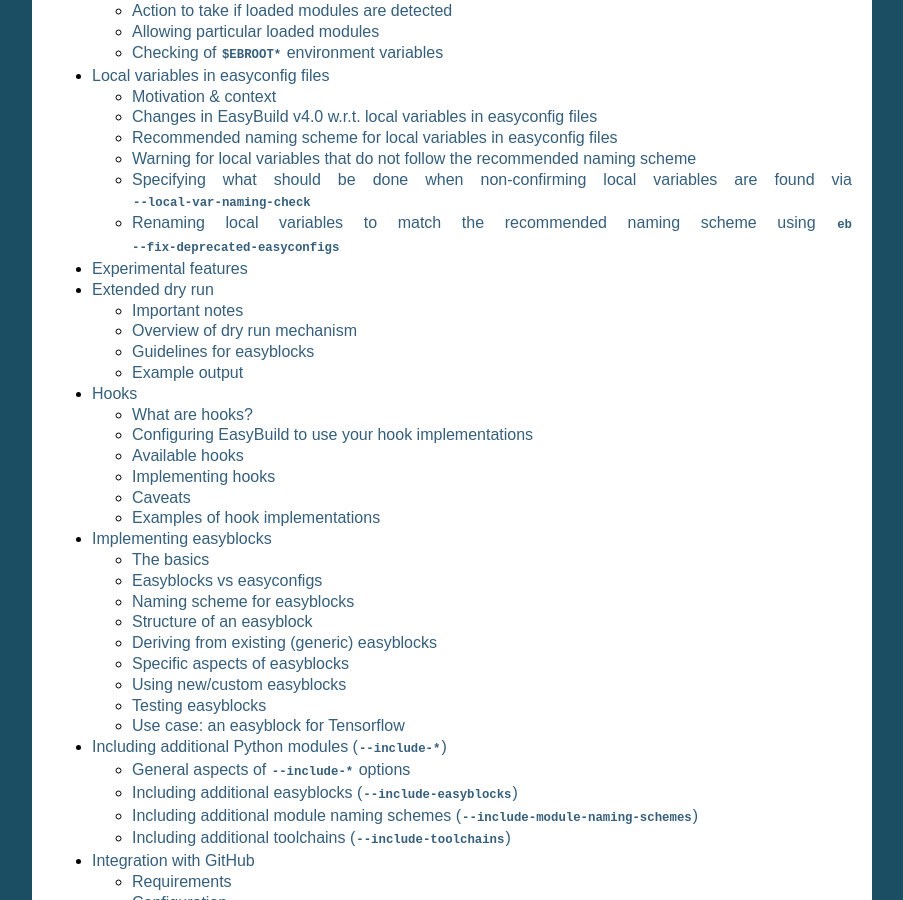
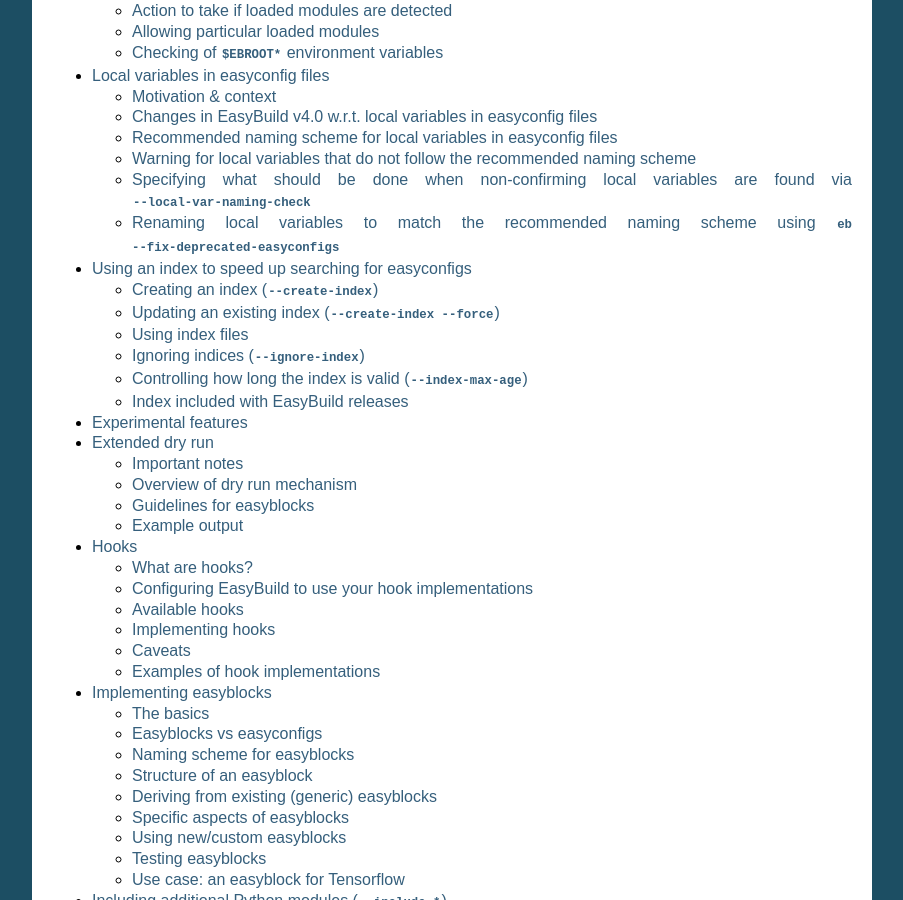
Before and after one commit to easybuilders/easybuild, a Sphinx documentation site: the page built from docs/index.rst, in a window 1280 px wide and 900 px high, scrolled down 2024 px. Shown: the whole window, without its empty margins (198-1101 px from the left). Built offline with Sphinx 7.4.7, drawn with Linux system fonts in a browser that asks for light colours; pages that are not in the unit, such as notebooks, are missing from menus; some of the changed lines change nothing that is shown; some of the changed text lies outside the part shown.

Commit message:
add doc page on easyconfigs index (WIP)

```diff
--- /dev/null
+++ b/docs/Easyconfigs_index.rst
@@ -0,0 +1,151 @@
+.. _easyconfigs_index:
+
+Using an index to speed up searching for easyconfigs
+====================================================
+
+EasyBuild often needs to search for :ref:`easyconfig_files` (or accompanying files like patches),
+either based on command line arguments (like the name of an easyconfig file)
+or options to the ``eb`` command (like ``--search``, see :ref:`searching_for_easyconfigs`),
+or to resolve dependencies for an particular easyconfig file that was parsed already.
+
+Searching for easyconfig files or patches make take a while, since it may involve weeding through
+thousands of files, which may be located on a shared filesystem (where metadata-intensive operations like
+file searching can be rather slow).
+
+If EasyBuild turns out to be rather sluggish when searching for easyconfig files in your setup,
+using an *index* file could make a big difference.
+
+.. note:: Support for index files was implemented in EasyBuild version 4.2.0 .
+
+
+.. contents::
+    :depth: 3
+    :backlinks: none
+
+
+.. _easyconfigs_index_create:
+
+Creating an index (``--create-index``)
+--------------------------------------
+
+``eb --create-index`` can be used to create an index file for a particular directory
+that holds a (large) set of easyconfig files.
+
+The index file (a hidden file named '``.eb-path-index``') will be created in the specified directory,
+and will contain a list of (relative) paths of all files in that directory,
+along with some metadata: the time at which the index file has created,
+and a timestamp that indicates how long the index is considered to be valid (see :ref:`easyconfigs_index_max_age`).
+
+.. note::
+  Make sure to create an index for the correct path.
+
+  When searching for easyconfig files, EasyBuild will *not* recurse into subdirectories of the locations
+  it considers (see :ref:`robot_search_path`), other than the ones it considers based on the name of the
+  software for which it is trying to find an easyconfig file (like ``t/TensorFlow/`` when searching for an
+  easyconfig file for ``TensorFlow``).
+
+  Hence, if the directory where your easyconfig files are housed in has an ``easybuild/easyconfigs`` subdirectory
+  (for example, a working copy of the ``easybuild-easyconfigs`` repository), create the index *in* that
+  subdirectory, rather than in the higher-level directory.
+
+
+.. _easyconfigs_index_create_example:
+
+Example of creating an index
+~~~~~~~~~~~~~~~~~~~~~~~~~~~~
+
+.. code::
+
+  $ eb --create-index $HOME/easybuild-easyconfigs/easybuild/easyconfigs
+  == temporary log file in case of crash /tmp/eb-tUu6_w/easybuild-SKBnVO.log
+  Creating index for /home/example/easybuild-easyconfigs/easybuild/easyconfigs...
+  == found valid index for /home/example/easybuild-easyconfigs/easybuild/easyconfigs, so using it...
+  Index created at /home/example/easybuild-easyconfigs/easybuild/easyconfigs/.eb-path-index (738 files)
+
+  $ head -n 5 $HOME/easybuild-easyconfigs/easybuild/easyconfigs/.eb-path-index
+  # created at: 2020-04-13 14:19:57.008981
+  # valid until: 2020-04-20 14:19:57.008981
+  a/Arrow/Arrow-0.16.0-intel-2019b-Python-3.7.4.eb
+  b/Boost/Boost-1.71.0-gompi-2019b.eb
+  b/bokeh/bokeh-1.4.0-foss-2019b-Python-3.7.4.eb
+
+
+.. note::
+  The "``found valid index ...``" message being printed occurs because EasyBuild tries to load the index file
+  right after creating it, as a sanity check.
+
+
+.. _easyconfigs_index_update:
+
+Updating an existing index (``--create-index --force``)
+-------------------------------------------------------
+
+To update an existing index, you can use ``--create-index --force``.
+
+Without using ``--force``, EasyBuild will refuse to overwrite the existing index file::
+
+  $ eb --create-index $HOME/easybuild-easyconfigs/easybuild/easyconfigs
+  == temporary log file in case of crash /tmp/eb-tUu6_w/easybuild-SKBnVO.log
+  Creating index for /home/example/easybuild-easyconfigs/easybuild/easyconfigs...
+  ERROR: File exists, not overwriting it without --force: /home/example/easybuild-easyconfigs/easybuild/easyconfigs/.eb-path-index
+
+
+.. _easyconfigs_index_use:
+
+Using index files
+-----------------
+
+EasyBuild will automatically pick up & use an index file if it runs into it when searching for
+easyconfig files or patches, rather than walking the directory to check whether the file it's looking for
+is available in that directory, which is likely to significantly speed up the search operation.
+
+When a (valid) index file is found for a particular path, a message will be printed mentioning "``found valid index
+for...``"::
+
+  $ eb --search TensorFlow-2.1.0-foss-2019b
+  == found valid index for /home/example/easybuild-easyconfigs/easybuild/easyconfigs, so using it...
+ * /home/example/easybuild-easyconfigs/easybuild/easyconfigs/t/TensorFlow/TensorFlow-2.1.0-foss-2019b-Python-3.7.4.eb
+
+
+.. _easyconfigs_index_ignore:
+
+Ignoring indices (``--ignore-index``)
+-------------------------------------
+
+One potential issue with having an index in place is that it may get outdated:
+new files may have been added to the directory since the index was created or last updated.
+
+To deal with this, you can instruct EasyBuild to ignore any existing indices using the ``--ignore-index``
+configuration option.
+
+The only downside of this is that searching for easyconfig files may be significantly slower.
+Any existing index files are left untouched (they will *not* be updated or removed).
+
+
+.. _easyconfigs_index_max_age:
+
+Controlling how long the index is valid (``--index-max-age``)
+-------------------------------------------------------------
+
+When creating an index file, you can specify how long the index should be considered valid.
+
+Using the ``--index-max-age`` configuration option, you can specify how longer after the creating time
+the index remains valid (in seconds).
+
+By default, EasyBuild will consider index files to remain valid for 1 week (7 * 24 * 60 * 60  = 604,800 seconds).
+
+To create an index that *always* remains (never expires), use zero (``0``) as value for ``--index-max-age``::
+
+  $ eb --create-index --index-max-age=0 $HOME/easybuild-easyconfigs/easybuild/easyconfigs
+
+  $ head -n 2 $HOME/easybuild-easyconfigs/easybuild/easyconfigs/.eb-path-index
+  # created at: 2020-04-13 15:10:07.173191
+  # valid until: 9999-12-31 23:59:59.999999
+
+.. note:: Trust us here, December 31st 9999 is the end of times. Better get prepared.
+
+
+.. _easyconfigs_index_release:
+
+Index included with EasyBuild releases
+--------------------------------------
--- a/docs/index.rst
+++ b/docs/index.rst
@@ -64,6 +64,7 @@
     Cray-support
     Detecting_loaded_modules
     Easyconfig-files-local-variables
+    Easyconfigs_index
     Experimental_features
     Extended_dry_run
     Hooks
```
